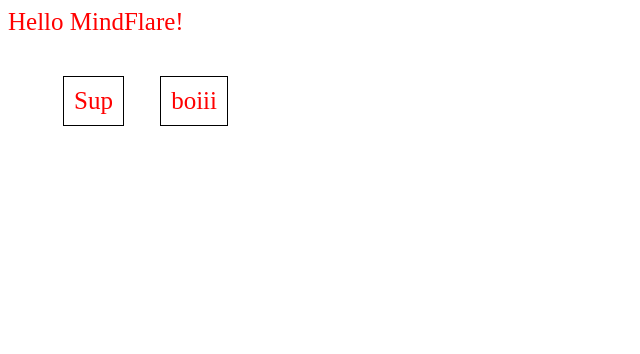
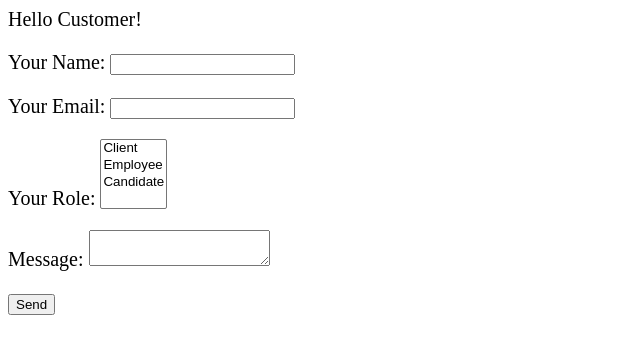
Before and after one commit to MikeKovetsky/Mindflare, a website built with webpack: page src/index.html in a window 1280 px wide. Shown: the whole page, without its empty margins (0-640 px from the left). Built offline with nearby package versions, Linux system fonts and the light colour scheme.

Commit message:
Webpack configuration fork

```diff
--- a/src/index.html
+++ b/src/index.html
@@ -5,11 +5,28 @@
   </head>
   <body>
     <div class="container">
-      Hello MindFlare!
-        <ul class="container__list">
-          <li class="container__list--item">Sup</li>
-          <li class="container__list--item">boiii</li>
-        </ul>
+      Hello Customer!
+      <form name="contact" method="POST" netlify>
+        <p>
+          <label>Your Name: <input type="text" name="name" /></label>
+        </p>
+        <p>
+          <label>Your Email: <input type="email" name="email" /></label>
+        </p>
+        <p>
+          <label>Your Role: <select name="role[]" multiple>
+            <option value="client">Client</option>
+            <option value="employee">Employee</option>
+            <option value="candidate">Candidate</option>
+          </select></label>
+        </p>
+        <p>
+          <label>Message: <textarea name="message"></textarea></label>
+        </p>
+        <p>
+          <button type="submit">Send</button>
+        </p>
+      </form>
     </div>
     <script src="./app.bundle.js"></script>
   </body>
--- a/src/style.less
+++ b/src/style.less
@@ -1,16 +1,4 @@
 .container {
-    color: red;
-    font-size: 25px;
-    .container__list{
-        .container__list--item{
-            border: 1px solid black;
-            display: inline-block;
-            margin: 15px;
-            padding: 10px;
-            cursor: pointer;
-            &:hover{
-                background: lightgrey;
-            }
-        }
-    }
+    color: black;
+    font-size: 20px;
 }
```
